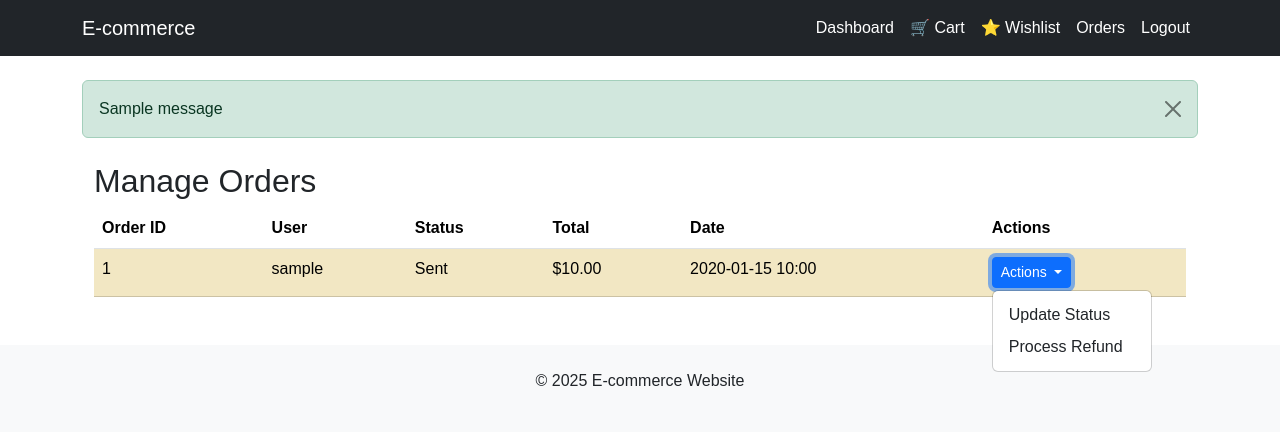
After one commit to v2kv/graduation, a Flask app: page /admin/orders in a window 1280 px wide, after a click on "Actions". The commit adds this page. Shown: the top 432 px of the page. Run offline with Flask 3, Linux system fonts and the light colour scheme; a user stored in the database is signed in; tables that the repository leaves empty hold one stand-in row (values such as "Sample post"); one stand-in notice (Sample message) is shown.

Commit message:
Added messages, still in testing

```diff
--- a/routes.py
+++ b/routes.py
@@ -6,7 +6,7 @@ import re # check phone number format
 import stripe # simulate payments
 from stripe.error import StripeError
 from db import db
-from models import Admin, User, Item, ShoppingCart, CartItem, Wishlist, WishlistItem,Order, Category, OrderItem, Tag, ItemTag, ProductImage, Address, PaymentMethod
+from models import Admin, User, Item, ShoppingCart, CartItem, Wishlist, WishlistItem, Order, Category, Tag, ItemTag, ProductImage, Address, PaymentMethod, Message
 from werkzeug.security import generate_password_hash, check_password_hash
 from functools import wraps
 from sqlalchemy.orm import joinedload
@@ -306,6 +306,70 @@ def delete_tag(tag_id):
         flash('Tag deleted successfully', 'success')
 
     return redirect(url_for('admin.manage_tags'))
+
+# order management
+
+@admin_bp.route('/admin/orders')
+@login_required
+@admin_required
+def manage_orders():
+    orders = Order.query.all()
+    return render_template('admin/manage_orders.html', orders=orders)
+
+@admin_bp.route('/admin/orders/<int:order_id>/update', methods=['POST'])
+@login_required
+@admin_required
+def update_order_status(order_id):
+    order = Order.query.get_or_404(order_id)
+    new_status = request.form.get('status')
+
+    valid_statuses = ['payment_successful', 'sent', 'delivered', 'cancelled']
+    if new_status not in valid_statuses:
+        flash('Invalid status.', 'danger')
+        return redirect(url_for('admin.manage_orders'))
+
+    order.order_status = new_status
+    message = Message(
+        user_id=order.user_id,
+        order_id=order.order_id,
+        content=f"Order status updated to {new_status.replace('_', ' ').title()}"
+    )
+    db.session.add(message)
+    db.session.commit()
+    flash('Order status updated.', 'success')
+    return redirect(url_for('admin.manage_orders'))
+
+@admin_bp.route('/admin/orders/<int:order_id>/process-refund', methods=['POST'])
+@login_required
+@admin_required
+def process_refund(order_id):
+    order = Order.query.get_or_404(order_id)
+
+    if not order.refund_requested:
+        flash('No refund requested for this order.', 'danger')
+        return redirect(url_for('admin.manage_orders'))
+
+    try:
+        stripe.api_key = current_app.config['STRIPE_SECRET_KEY']
+        refund = stripe.Refund.create(
+            payment_intent=order.stripe_payment_intent,
+            reason='requested_by_customer'
+        )
+
+        order.order_status = 'refunded'
+        order.refund_requested = False
+        message = Message(
+            user_id=order.user_id,
+            order_id=order.order_id,
+            content=f"Refund processed for Order #{order.order_id}"
+        )
+        db.session.add(message)
+        db.session.commit()
+        flash('Refund processed successfully.', 'success')
+    except StripeError as e:
+        flash(f'Refund failed: {e.user_message}', 'danger')
+
+    return redirect(url_for('admin.manage_orders'))
 
 # user management
 
@@ -777,6 +841,25 @@ def search_items():
 
     return render_template('item_list.html', items=items, categories=categories)
 
+# User Messages
+@user_bp.route('/user/messages')
+@login_required
+def user_messages():
+    messages = Message.query.filter_by(user_id=current_user.user_id).order_by(Message.created_at.desc()).all()
+    return render_template('user/messages.html', messages=messages)
+
+@user_bp.route('/user/messages/<int:message_id>/mark-read', methods=['POST'])
+@login_required
+def mark_message_read(message_id):
+    message = Message.query.get_or_404(message_id)
+    if message.user_id != current_user.user_id:
+        flash('Unauthorized action.', 'danger')
+        return redirect(url_for('user.user_messages'))
+
+    message.is_read = True
+    db.session.commit()
+    return redirect(url_for('user.user_messages'))
+
 
 # Cart Routes
 @cart_bp.route('/cart')
@@ -1000,133 +1083,113 @@ def checkout():
 
 
 @order_bp.route('/stripe_checkout_session', methods=['GET'])
+@order_bp.route('/stripe_checkout_session', methods=['GET'])
 @login_required
 def stripe_checkout_session():
     stripe.api_key = current_app.config['STRIPE_SECRET_KEY']
-    address_id_str = session.get('address_id')
+    address_id = session.get('address_id')
     payment_method_id = session.get('payment_method_id')
 
-    # Validate address
     try:
-        address_id = int(address_id_str)
-    except (ValueError, TypeError):
-        flash('Invalid shipping address', 'danger')
-        return redirect(url_for('order.checkout'))
-
-    address = Address.query.get(address_id)
-    if not address or address.user_id != current_user.user_id:
-        flash('Invalid shipping address', 'danger')
-        return redirect(url_for('order.checkout'))
-
-    # Validate cart
-    cart = ShoppingCart.query.filter_by(user_id=current_user.user_id).first()
-    if not cart or not cart.items:
-        flash('Your cart is empty', 'danger')
-        return redirect(url_for('cart.view_cart'))
-
-    total_amount = sum(item.item.item_price * item.quantity for item in cart.items)
-    total_cents = int(total_amount * 100)
-
-    # Handle different payment methods
-    if payment_method_id == 'new':
-        # Create Stripe Checkout Session for new payment method
-        try:
-            checkout_session = stripe.checkout.Session.create(
-                customer=current_user.stripe_customer_id,
-                payment_method_types=['card'],
-                line_items=[{
-                    'price_data': {
-                        'currency': 'usd',
-                        'unit_amount': total_cents,
-                        'product_data': {'name': 'Order Total'},
-                    },
-                    'quantity': 1,
-                }],
-                mode='payment',
-                success_url=url_for('order.stripe_success', _external=True),
-                cancel_url=url_for('order.stripe_cancel', _external=True),
-                payment_intent_data={
-                    'setup_future_usage': 'off_session',
-                }
-            )
-            return redirect(checkout_session.url, code=303)
-
-        except StripeError as e:
-            flash(f"Checkout error: {e.user_message}", 'danger')
+        # Validate address and cart
+        address = Address.query.get(address_id)
+        if not address or address.user_id != current_user.user_id:
+            flash('Invalid shipping address', 'danger')
             return redirect(url_for('order.checkout'))
 
-    else:
-        # Handle saved payment method
-        payment_method = PaymentMethod.query.filter_by(
-            payment_id=payment_method_id,
-            user_id=current_user.user_id
-        ).first()
+        cart = ShoppingCart.query.filter_by(user_id=current_user.user_id).first()
+        if not cart or not cart.items:
+            flash('Your cart is empty', 'danger')
+            return redirect(url_for('cart.view_cart'))
 
-        if not payment_method:
-            flash('Invalid payment method', 'danger')
-            return redirect(url_for('order.checkout'))
+        total_amount = sum(item.item.item_price * item.quantity for item in cart.items)
+        total_cents = int(total_amount * 100)
 
-        try:
-            # Attempt payment with saved method
+        # If using existing payment method
+        if payment_method_id and payment_method_id != 'new':
+            # Create Payment Intent directly
             payment_intent = stripe.PaymentIntent.create(
                 amount=total_cents,
                 currency='usd',
                 customer=current_user.stripe_customer_id,
-                payment_method=payment_method.stripe_payment_method_id,
+                payment_method=payment_method_id,
                 confirm=True,
-                off_session=True,
-                metadata={'address_id': address_id}
+                metadata={
+                    'address_id': address_id,
+                    'user_id': current_user.user_id
+                }
             )
 
-            if payment_intent.status == 'succeeded':
-                # Store essential data in session for stripe_success
-                session['address_id'] = address_id
-                session['payment_method_id'] = payment_method_id
-                return redirect(url_for('order.stripe_success'))
+            # Process successful payment
+            return redirect(url_for('order.stripe_success', payment_intent_id=payment_intent.id))
 
-        except StripeError as e:
-            flash(f"Payment error: {e.user_message}", 'danger')
-            return redirect(url_for('order.checkout'))
+        # For new payment methods, use Checkout Session
+        checkout_session = stripe.checkout.Session.create(
+            payment_method_types=['card'],
+            line_items=[{
+                'price_data': {
+                    'currency': 'usd',
+                    'unit_amount': total_cents,
+                    'product_data': {'name': 'Order Total'},
+                },
+                'quantity': 1,
+            }],
+            mode='payment',
+            success_url=url_for('order.stripe_success', _external=True) + '?session_id={CHECKOUT_SESSION_ID}',
+            cancel_url=url_for('order.stripe_cancel', _external=True),
+            customer=current_user.stripe_customer_id or None,
+            metadata={
+                'address_id': address_id,
+                'user_id': current_user.user_id
+            }
+        )
 
+        return redirect(checkout_session.url, code=303)
+
+    except StripeError as e:
+        current_app.logger.error(f"Stripe error: {str(e)}")
+        flash(f"Payment error: {e.user_message}", 'danger')
+        return redirect(url_for('order.checkout'))
+    except Exception as e:
+        current_app.logger.error(f"Checkout error: {str(e)}")
+        flash("Error processing payment. Please try again.", 'danger')
+        return redirect(url_for('order.checkout'))
 
 @order_bp.route('/stripe-success')
 @login_required
 def stripe_success():
-    # Retrieve essential data from session
-    address_id = session.get('address_id')
-    payment_method_id = session.get('payment_method_id')
+    try:
+        payment_intent_id = request.args.get('payment_intent_id')
+        session_id = request.args.get('session_id')
 
-    # Validate address
-    try:
-        address_id = int(address_id)
-    except (ValueError, TypeError):
-        flash('Invalid shipping address', 'danger')
-        return redirect(url_for('order.checkout'))
+        if payment_intent_id:
+            # Handle Payment Intent success
+            payment_intent = stripe.PaymentIntent.retrieve(payment_intent_id)
+            metadata = payment_intent.metadata
+        elif session_id:
+            # Handle Checkout Session success
+            checkout_session = stripe.checkout.Session.retrieve(session_id)
+            metadata = checkout_session.metadata
+        else:
+            raise ValueError("Missing payment verification ID")
 
-    address = Address.query.get(address_id)
-    if not address or address.user_id != current_user.user_id:
-        flash('Invalid shipping address', 'danger')
-        return redirect(url_for('order.checkout'))
+        # Process order creation
+        cart = ShoppingCart.query.filter_by(user_id=current_user.user_id).first()
+        if not cart or not cart.items:
+            flash('Your cart is empty', 'danger')
+            return redirect(url_for('cart.view_cart'))
 
-    # Process cart and create order
-    cart = ShoppingCart.query.filter_by(user_id=current_user.user_id).first()
-    if not cart or not cart.items:
-        flash('Your cart is empty', 'danger')
-        return redirect(url_for('cart.view_cart'))
+        total_amount = sum(item.item.item_price * item.quantity for item in cart.items)
 
-    total_amount = sum(item.item.item_price * item.quantity for item in cart.items)
-
-    try:
-        # Create order
         new_order = Order(
             user_id=current_user.user_id,
             shipping_address_id=address_id,
-            total_amount=total_amount
+            total_amount=total_amount,
+            order_status='payment_successful, delivery pending',
+            stripe_payment_intent=checkout_session.payment_intent
         )
+
         db.session.add(new_order)
-        db.session.commit()
-
-        # Clear cart items
         CartItem.query.filter_by(cart_id=cart.cart_id).delete()
         db.session.commit()
 
@@ -1135,11 +1198,18 @@ def stripe_success():
         session.pop('payment_method_id', None)
 
         flash('Payment successful! Your order has been placed.', 'success')
+        return redirect(url_for('order.view_orders'))
+
+    except (StripeError, ValueError, AttributeError) as e:
+        db.session.rollback()
+        current_app.logger.error(f"Order processing error: {str(e)}")
+        flash('Error processing your order. Please contact support.', 'danger')
+        return redirect(url_for('order.checkout'))
     except Exception as e:
         db.session.rollback()
-        flash(f"Error processing order: {str(e)}", 'danger')
-
-    return redirect(url_for('order.view_orders'))
+        current_app.logger.error(f"Unexpected error: {str(e)}")
+        flash('An unexpected error occurred. Please contact support.', 'danger')
+        return redirect(url_for('order.checkout'))
 
 
 @order_bp.route('/stripe-cancel')
@@ -1147,3 +1217,62 @@ def stripe_success():
 def stripe_cancel():
     flash('Payment was cancelled.', 'warning')
     return redirect(url_for('order.checkout'))
+
+@order_bp.route('/orders/<int:order_id>/cancel', methods=['POST'])
+@login_required
+def cancel_order(order_id):
+    order = Order.query.get_or_404(order_id)
+
+    if order.user_id != current_user.user_id:
+        flash('Unauthorized action.', 'danger')
+        return redirect(url_for('order.view_orders'))
+
+    if order.order_status not in ['payment_successful', 'pending']:
+        flash('This order cannot be canceled.', 'danger')
+        return redirect(url_for('order.view_orders'))
+
+    try:
+        # Create refund in Stripe
+        stripe.api_key = current_app.config['STRIPE_SECRET_KEY']
+        refund = stripe.Refund.create(
+            payment_intent=order.stripe_payment_intent,
+            reason='requested_by_customer'
+        )
+
+        order.order_status = 'cancelled'
+        message = Message(
+            user_id=current_user.user_id,
+            order_id=order.order_id,
+            content=f"Order #{order.order_id} has been cancelled and refund processed."
+        )
+        db.session.add(message)
+        db.session.commit()
+        flash('Order cancelled and refund processed.', 'success')
+    except StripeError as e:
+        flash(f'Refund failed: {e.user_message}', 'danger')
+
+    return redirect(url_for('order.view_orders'))
+
+@order_bp.route('/orders/<int:order_id>/request-refund', methods=['POST'])
+@login_required
+def request_refund(order_id):
+    order = Order.query.get_or_404(order_id)
+
+    if order.user_id != current_user.user_id:
+        flash('Unauthorized action.', 'danger')
+        return redirect(url_for('order.view_orders'))
+
+    if order.order_status not in ['payment_successful', 'sent']:
+        flash('This order cannot be refunded.', 'danger')
+        return redirect(url_for('order.view_orders'))
+
+    order.refund_requested = True
+    message = Message(
+        user_id=current_user.user_id,
+        order_id=order.order_id,
+        content=f"Refund requested for Order #{order.order_id}"
+    )
+    db.session.add(message)
+    db.session.commit()
+    flash('Refund request submitted.', 'success')
+    return redirect(url_for('order.view_orders'))
--- /dev/null
+++ b/templates/admin/manage_orders.html
@@ -0,0 +1,69 @@
+{% extends "layout.html" %}
+
+{% block content %}
+<div class="container mt-4">
+    <h2>Manage Orders</h2>
+    <table class="table table-striped">
+        <thead>
+            <tr>
+                <th>Order ID</th>
+                <th>User</th>
+                <th>Status</th>
+                <th>Total</th>
+                <th>Date</th>
+                <th>Actions</th>
+            </tr>
+        </thead>
+        <tbody>
+            {% for order in orders %}
+            <tr class="{% if 'failed' in order.order_status %}table-danger{% elif order.refund_requested %}table-warning{% endif %}">
+                <td>{{ order.order_id }}</td>
+                <td>{{ order.user.username }}</td>
+                <td>{{ order.order_status|title }}</td>
+                <td>${{ order.total_amount }}</td>
+                <td>{{ order.order_date.strftime('%Y-%m-%d %H:%M') }}</td>
+                <td>
+                    <div class="btn-group">
+                        <button type="button" class="btn btn-sm btn-outline-primary dropdown-toggle" data-bs-toggle="dropdown">
+                            Actions
+                        </button>
+                        <ul class="dropdown-menu">
+                            <li><a class="dropdown-item" href="#" data-bs-toggle="modal" data-bs-target="#statusModal{{ order.order_id }}">Update Status</a></li>
+                            {% if order.refund_requested %}
+                            <li><a class="dropdown-item" href="{{ url_for('admin.process_refund', order_id=order.order_id) }}">Process Refund</a></li>
+                            {% endif %}
+                        </ul>
+                    </div>
+
+                    <!-- Status Modal -->
+                    <div class="modal fade" id="statusModal{{ order.order_id }}" tabindex="-1">
+                        <div class="modal-dialog">
+                            <div class="modal-content">
+                                <form method="POST" action="{{ url_for('admin.update_order_status', order_id=order.order_id) }}">
+                                    <div class="modal-header">
+                                        <h5 class="modal-title">Update Order Status</h5>
+                                        <button type="button" class="btn-close" data-bs-dismiss="modal"></button>
+                                    </div>
+                                    <div class="modal-body">
+                                        <select name="status" class="form-select">
+                                            <option value="payment_successful" {% if order.order_status == 'payment_successful' %}selected{% endif %}>Payment Successful</option>
+                                            <option value="sent" {% if order.order_status == 'sent' %}selected{% endif %}>Sent</option>
+                                            <option value="delivered" {% if order.order_status == 'delivered' %}selected{% endif %}>Delivered</option>
+                                            <option value="cancelled" {% if order.order_status == 'cancelled' %}selected{% endif %}>Cancelled</option>
+                                        </select>
+                                    </div>
+                                    <div class="modal-footer">
+                                        <button type="button" class="btn btn-secondary" data-bs-dismiss="modal">Close</button>
+                                        <button type="submit" class="btn btn-primary">Save changes</button>
+                                    </div>
+                                </form>
+                            </div>
+                        </div>
+                    </div>
+                </td>
+            </tr>
+            {% endfor %}
+        </tbody>
+    </table>
+</div>
+{% endblock %}
--- a/templates/index.html
+++ b/templates/index.html
@@ -27,7 +27,7 @@
         <div class="col-md-4 mb-4">
             <div class="card h-100 shadow-sm" data-category="{{ item.category_id }}">
                 {% if item.images and item.images|length > 0 %}
-                    <img src="{{ url_for('static', filename='uploads/' + item.images[0].image_url) }}" class="card-img-top" alt="{{ item.item_name }}">
+                    <img src="{{ url_for('static', filename='' + item.images[0].image_url) }}" class="card-img-top" alt="{{ item.item_name }}">
                 {% else %}
                     <img src="{{ url_for('static', filename='images/no_image.png') }}" class="card-img-top" alt="No Image">
                 {% endif %}
```
Also changed, not shown: models.py (+23 -12 lines), templates/order_list.html (+29 -29 lines), templates/user/messages.html (added, +26 -0 lines), templates/user/user_dashboard.html (+6 -3 lines), 1 other file.
